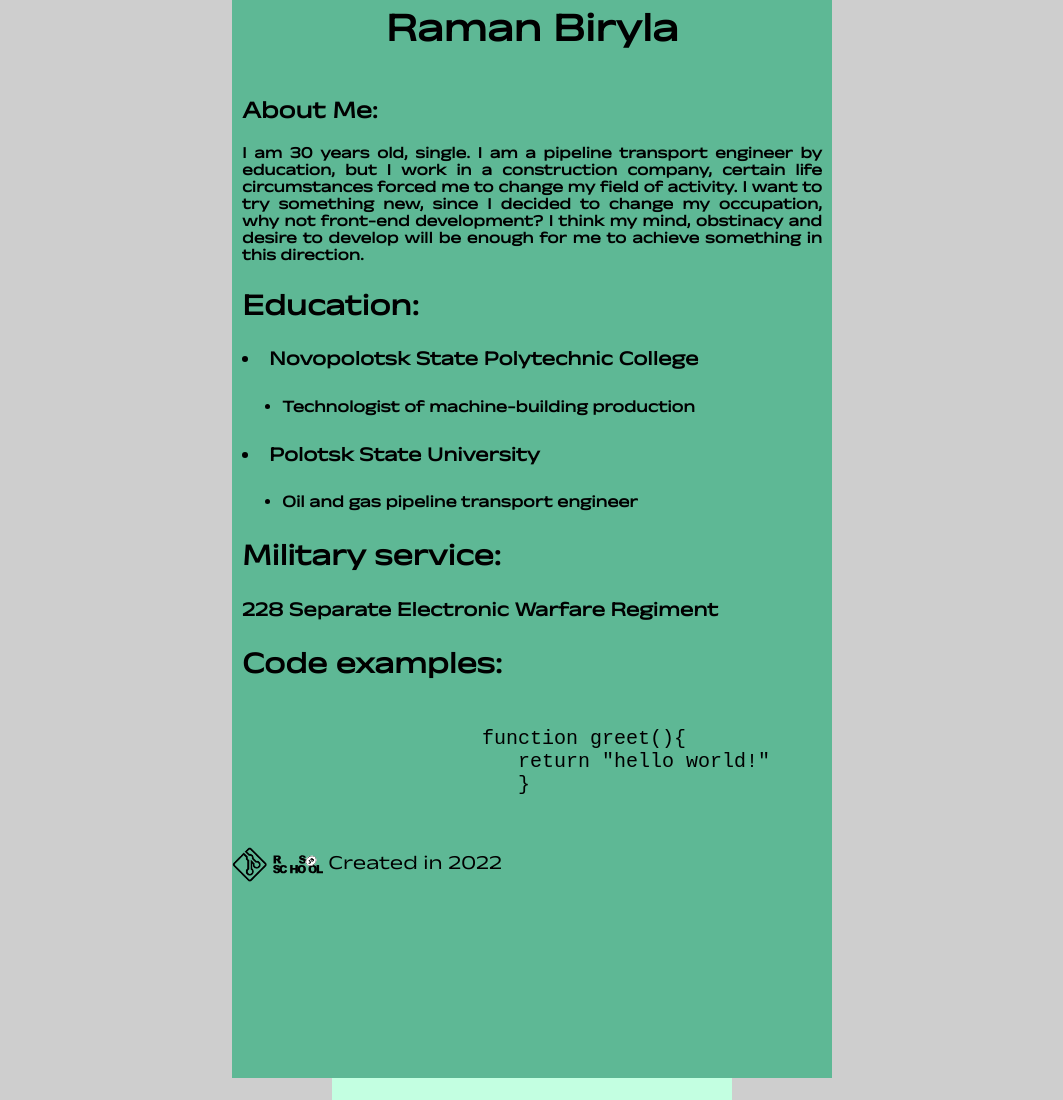
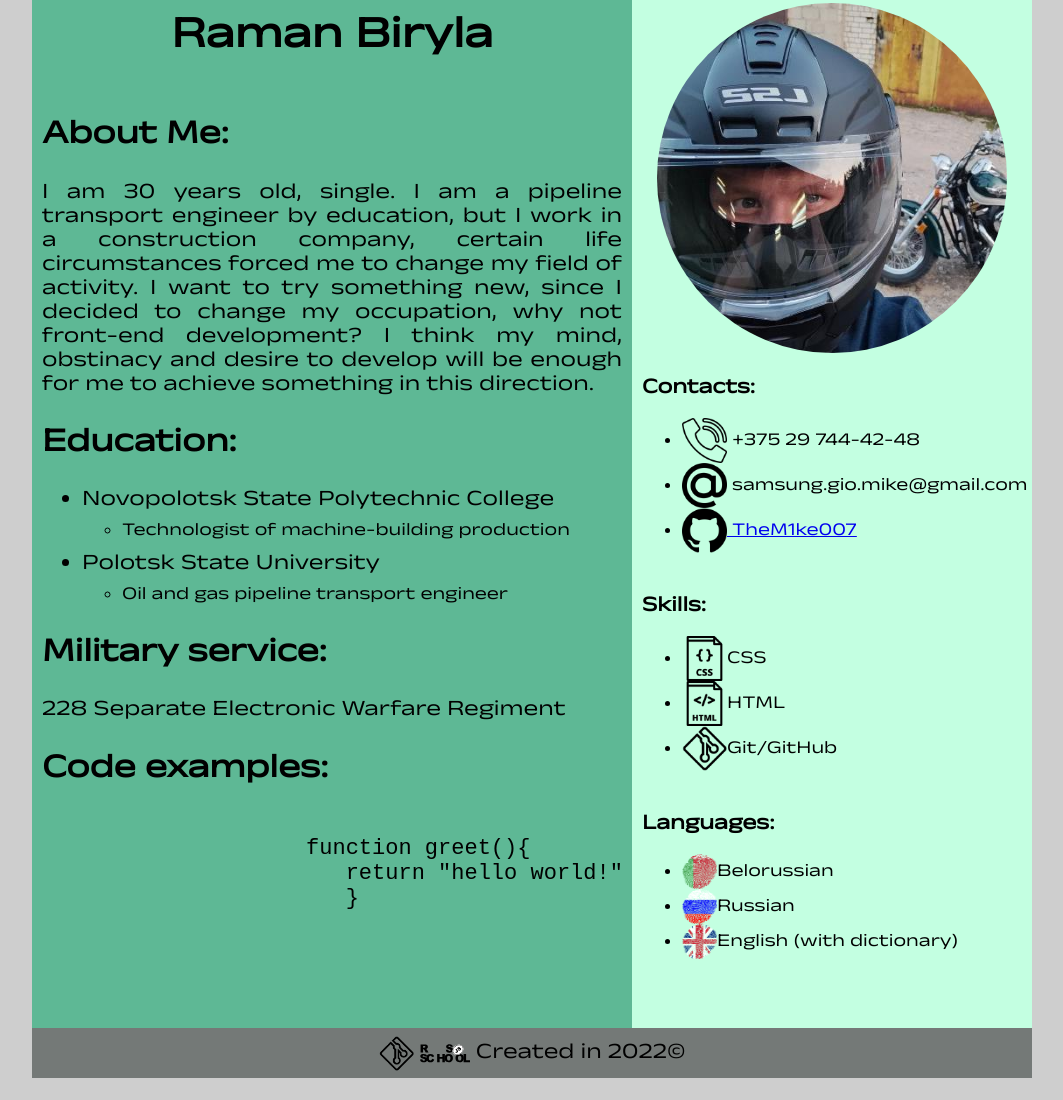
Before and after one commit to TheM1ke007/rsschool-cv, a plain HTML site: page index.html in a window 1280 px wide. Shown: the part 30-1130 px from the top of the page, without its empty margins (108-1171 px from the left). Drawn offline with Linux system fonts and the light colour scheme.

Commit message:
feat: final version

```diff
--- a/index.html
+++ b/index.html
@@ -1,43 +1,46 @@
 <!DOCTYPE html>
 <html lang="en">
   <head>
-    <meta charset="UTF-8">
+    <meta charset="UTF-8" />
     <title>cv</title>
-    <link rel="stylesheet" href="style.css">
-    <link rel="icon" href="assets/css/favicon.ico">
+    <link rel="stylesheet" href="style.css" />
+    <link rel="icon" href="assets/css/favicon.ico" />
   </head>
   <body>
+    <div class="block1">
       <main>
         <header>
           <div class="name">
-            <h1 align="center"> Raman Biryla</h1>
+            <h1>Raman Biryla</h1>
           </div>
         </header>
         <section>
           <div class="about-me">
             <h2>About Me:</h2>
-                <h4>
-                    I am 30 years old, single. I am a pipeline transport engineer by education, but I work in a construction company, certain life circumstances forced me to change my field of activity. I want to try something new, since I decided to change my occupation, why not front-end development? I think my mind, obstinacy and desire to develop will be enough for me to achieve something in this direction.
-                </h4>
+            I am 30 years old, single. I am a pipeline transport engineer by
+            education, but I work in a construction company, certain life
+            circumstances forced me to change my field of activity. I want to
+            try something new, since I decided to change my occupation, why not
+            front-end development? I think my mind, obstinacy and desire to
+            develop will be enough for me to achieve something in this
+            direction.
           </div>
           <div class="education">
             <h2>Education:</h2>
-                <ul class="education-list"></ul>
-                <h4><li>Novopolotsk State Polytechnic College
-                    <ul>
-                        <h5><li>Technologist of machine-building production</li></h5>
+            <ul class="education-list">
+              <li>Novopolotsk State Polytechnic College</li>
+              <ul class="speciality-list">
+                <li>Technologist of machine-building production</li>
               </ul>
               <li>Polotsk State University</li>
-                    <ul>
-                    <h5><li>Oil and gas pipeline transport engineer</li></h5>
+              <ul class="speciality-list">
+                <li>Oil and gas pipeline transport engineer</li>
               </ul>
-                </li></h4>
+            </ul>
           </div>
           <div class="army">
             <h2>Military service:</h2>
-                <h4>
             228 Separate Electronic Warfare Regiment
-                </h4>
           </div>
           <div class="code-examples">
             <h2>Code examples:</h2>
@@ -47,34 +50,32 @@
                        }</code>
                 </pre>
           </div>
-            <footer>
-                <div class="footer-github">
-                <a href="https://github.com/TheM1ke007"><img class="logo-github" src="assets/ico/git_icon.ico" alt="Github logo" /></a>
-                <a href="https://rs.school/js/"><img class="logo-rs_school" src="assets/logo/rs_school_js.svg" alt="Logo rs-school" /></a>
-                <a class="date-created">Created in 2022</a>
-                </div>
-              </footer>
         </section>
       </main>
       <aside>
-        <img class="photo" src="assets/myphoto.jpg" alt="My profile photo">
+        <img class="photo" src="assets/myphoto.jpg" alt="My profile photo" />
         <div class="contacts">
-          <h2>Contacts:</h2>
+          <h3>Contacts:</h3>
           <ul class="contacts-list">
             <li class="contacts-list">
-                <img class="icon" src="assets/ico/phone.ico" alt="phone icon" />  +375 29 744-42-48
-            </li>
-
-            <li class="contacts-list">
-                <img class="icon" src="assets/ico/mail.ico" alt="mail icon" />  samsung.gio.mike@gmail.com
+              <img class="icon" src="assets/ico/phone.ico" alt="phone icon" />
+              +375 29 744-42-48
             </li>
             <li class="contacts-list">
-                <img class="icon" src="assets/ico/github.ico" alt="github icon" /><a href="https://github.com/TheM1ke007">  TheM1ke007</a>
+              <img class="icon" src="assets/ico/mail.ico" alt="mail icon" />
+              samsung.gio.mike@gmail.com
+            </li>
+            <li class="contacts-list">
+              <img
+                class="icon"
+                src="assets/ico/github.ico"
+                alt="github icon"
+              /><a href="https://github.com/TheM1ke007"> TheM1ke007</a>
             </li>
           </ul>
         </div>
         <div class="skills-main">
-          <h2>Skills:</h2>
+          <h3>Skills:</h3>
           <ul class="skills">
             <li class="skills-list">
               <img class="icon" src="assets/ico/css.ico" alt="css icon" />CSS
@@ -83,24 +84,58 @@
               <img class="icon" src="assets/ico/html.ico" alt="html icon" />HTML
             </li>
             <li class="skills-list">
-                <img class="icon" src="assets/ico/git_icon.ico" alt="git icon" />Git/GitHub
+              <img
+                class="icon"
+                src="assets/ico/git_icon.ico"
+                alt="git icon"
+              />Git/GitHub
             </li>
           </ul>
         </div>
         <div class="Languages-main">
-        <h2>Languages:</h2>
+          <h3>Languages:</h3>
           <ul class="languages">
             <li class="languages-list">
-             <img class="icon2" src="assets/ico/blr.ico" alt="blr icon" />Belorussian
+              <img
+                class="icon2"
+                src="assets/ico/blr.ico"
+                alt="blr icon"
+              />Belorussian
             </li>
             <li class="languages-list">
-              <img class="icon2" src="assets/ico/rus.ico" alt="rus icon" />Russian
+              <img
+                class="icon2"
+                src="assets/ico/rus.ico"
+                alt="rus icon"
+              />Russian
             </li>
             <li class="languages-list">
-              <img class="icon2" src="assets/ico/eng.ico" alt="eng icon" />English (with dictionary)
+              <img
+                class="icon2"
+                src="assets/ico/eng.ico"
+                alt="eng icon"
+              />English (with dictionary)
             </li>
           </ul>
         </div>
       </aside>
+    </div>
+    <footer>
+      <div class="footer-github">
+        <a href="https://github.com/TheM1ke007"
+          ><img
+            class="logo-github"
+            src="assets/ico/git_icon.ico"
+            alt="Github logo"
+        /></a>
+        <a href="https://rs.school/js/"
+          ><img
+            class="logo-rs_school"
+            src="assets/logo/rs_school_js.svg"
+            alt="Logo rs-school"
+        /></a>
+        <a class="date-created">Created in 2022©</a>
+      </div>
+    </footer>
   </body>
 </html>
--- a/style.css
+++ b/style.css
@@ -10,7 +10,7 @@ body {
   align-items: center;
   background-color: rgb(206, 206, 206);
   font-family: "KdamThmorPro";
-  font-size: 20px;
+  font-size: 22px;
 }
 .icon {
   width: 45px;
@@ -28,13 +28,13 @@ main {
   background-color: rgb(94, 184, 149);
   color: rgb(0, 0, 0);
   width: 600px;
-  height: 1100px;
+  height: 1050px;
 }
 .about-me {
   margin-left: 10px;
   margin-right: 10px;
   text-align: justify;
-  font-size: 16px;
+  font-size: 22px;
 }
 .education {
   margin-left: 10px;
@@ -49,7 +49,6 @@ main {
 .code-examples {
   margin-left: 10px;
   margin-right: 10px;
-  text-align: justify;
 }
 aside {
   display: flex;
@@ -57,7 +56,7 @@ aside {
   background-color: rgb(195, 255, 225);
   color: rgb(0, 0, 0);
   width: 400px;
-  height: 1100px;
+  height: 1050px;
 }
 .photo {
   width: 350px;
@@ -69,20 +68,26 @@ aside {
 .contacts {
   margin-left: 10px;
   margin-right: 0px;
+  font-size: 18px;
 }
 .skills-main {
   margin-left: 10px;
   margin-right: 0px;
+  font-size: 18px;
 }
 .Languages-main {
   margin-left: 10px;
   margin-right: 0px;
+  font-size: 18px;
 }
 footer {
   display: flex;
   flex-direction: column;
-  width: 300px;
+  width: 1000px;
   height: 50px;
+  align-items: center;
+  background-color: rgb(116, 121, 119);
+  color: rgb(0, 0, 0);
 }
 .logo-github {
   width: 35px;
@@ -100,14 +105,14 @@ footer {
   justify-content: center;
 }
 .education-list {
-  font-size: 20px;
-  margin-top: 5px;
-  margin-bottom: 5px;
+  font-size: 22px;
+  margin-top: 10px;
+  margin-bottom: 10px;
 }
 .speciality-list {
-  font-size: 16px;
-  margin-top: 5px;
-  margin-bottom: 5px;
+  font-size: 18px;
+  margin-top: 10px;
+  margin-bottom: 10px;
 }
 .block1 {
   display: flex;
```
Lines whose indentation alone changed are shown as unchanged.
